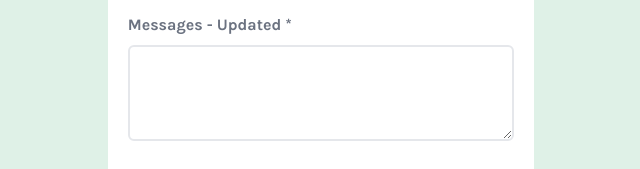
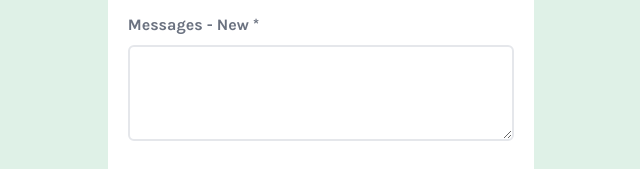
Before and after one commit to 0xDonnie7/Frontend-Login-form, a website: page index.html in a window 1280 px wide. Shown: the part 395-564 px from the top of the page, 319-959 px from the left. Drawn offline with Linux system fonts and the light colour scheme.

Commit message:
style: update message label

```diff
--- a/index.html
+++ b/index.html
@@ -56,7 +56,7 @@
         <h1 class="error">Please select a query type</h1>
       </div>
       <div class="input-wrapper errorMessage md:col-span-2">
-        <label for="message">Messages - Updated <span>*</span></label>
+        <label for="message">Messages - New <span>*</span></label>
         <textarea class="h-24 requiredText" name="message"></textarea>
         <h1 class="error">This field is required</h1>
       </div>
```
